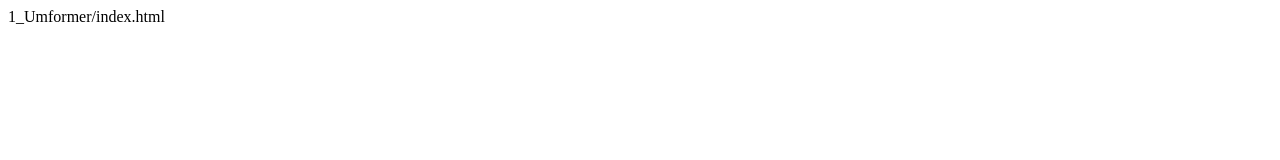
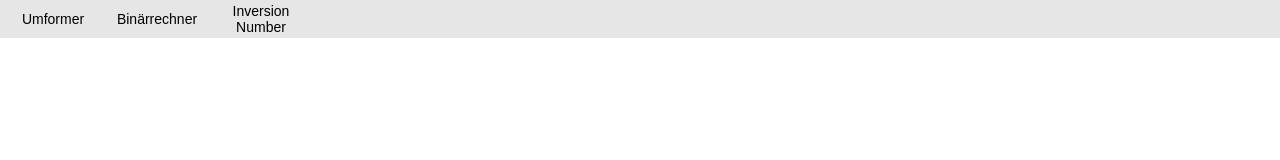
Before and after one commit to Garbaz-and-Marodan/Snippets, a plain HTML site: page htdocs/index.html in a window 1280 px wide. Drawn offline with Linux system fonts and the light colour scheme.

Commit message:
Removed pics and added index

```diff
--- a/htdocs/index.html
+++ b/htdocs/index.html
@@ -1 +1,18 @@
-1_Umformer/index.html
+<!DOCTYPE html>
+<html>
+ <head>
+	<meta charset="UTF-8">
+	<link rel="stylesheet" type="text/css" href="../style.css">
+	<title>Umformer</title>
+	<script src="./run.js"> </script>
+ </head>
+ <body>
+	<div id="head">
+		<table><tr>
+		<td><a href="http://snippets.hostfree.pw/index.html"><div>Umformer</div></a></td>
+		<td><a href="http://snippets.hostfree.pw/binärrechner.html"><div>Binärrechner</div></a></td>
+		<td><a href="http://snippets.hostfree.pw/invnum.html"><div>Inversion Number</div></a></td>
+		</tr></table>
+	</div>
+ </body>
+</html>
```
Also changed, not shown: htdocs/Labyrinth.png (deleted), htdocs/Labyrinth2.png (deleted), htdocs/snippets.PNG (deleted).
